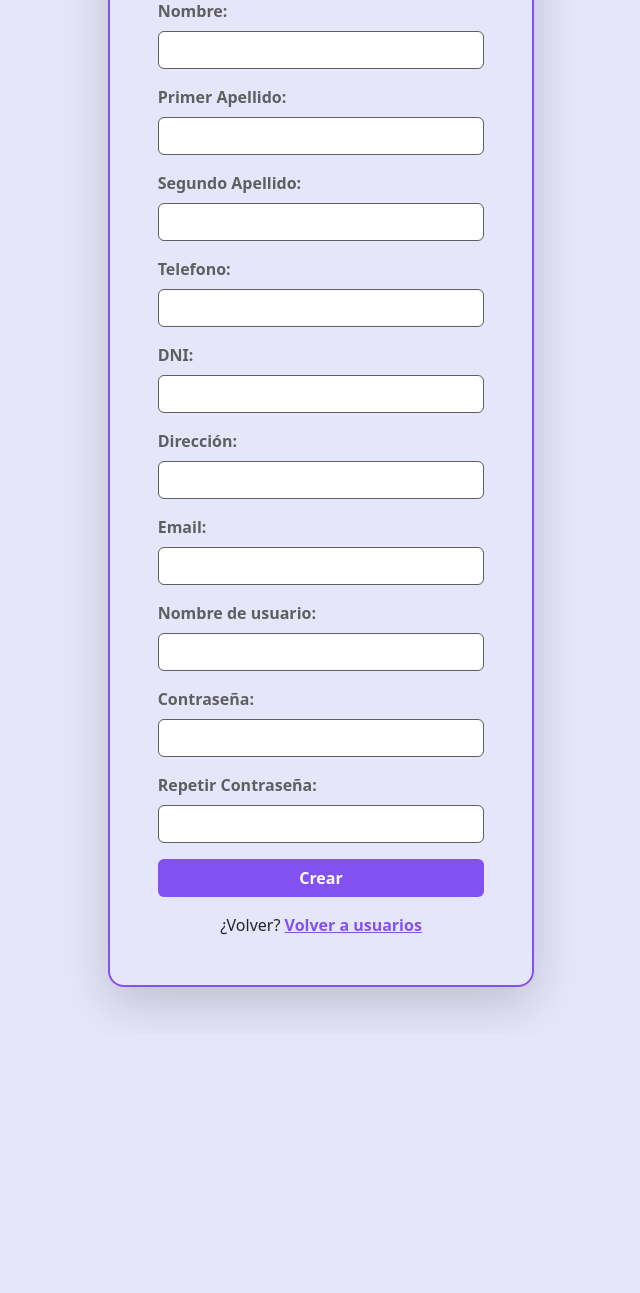
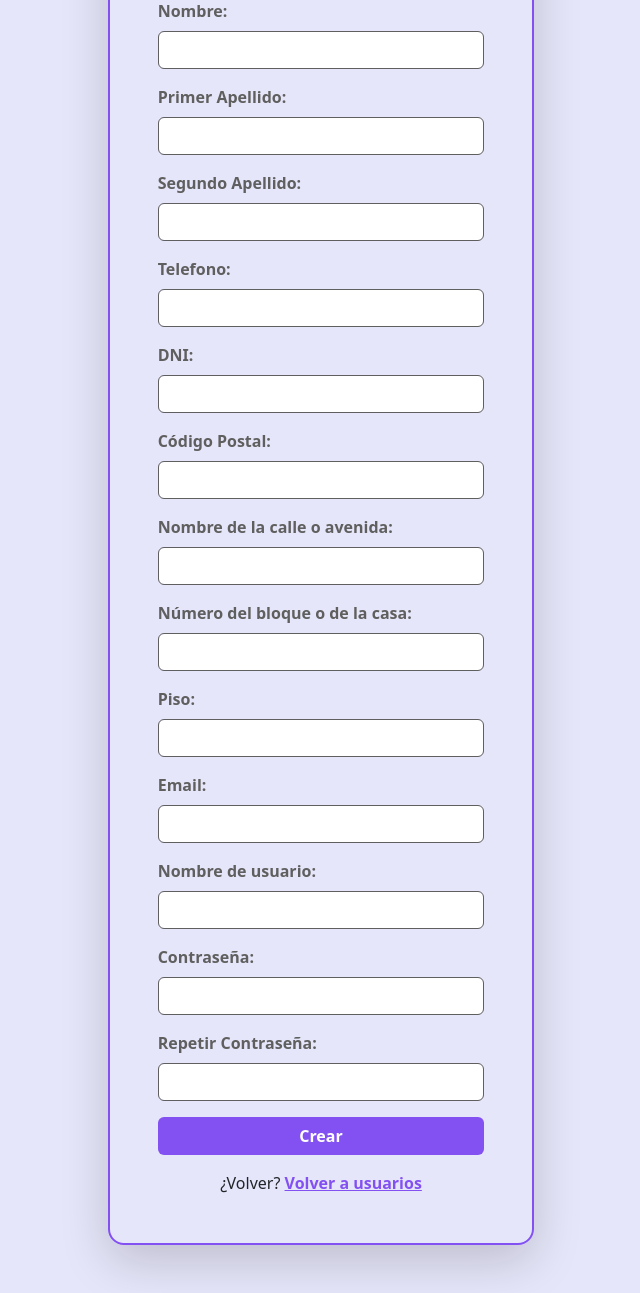
Before and after one commit to aaronhmn/TFG, a PHP site: page /controller/insertarUsuariosAdminController.php in a window 1280 px wide. Shown: the part 200-1493 px from the top of the page, without its empty margins (319-959 px from the left). Before the commit the page ends 1216 px from the top, so only its background shows below. Run offline with PHP 8.4, Linux system fonts and the light colour scheme; some libraries are stand-ins or nearby versions.

Commit message:
implementacion de funcion de banear usuario y nuevos campos de direccion del usuario

```diff
--- a/assets/styles/css/register.css
+++ b/assets/styles/css/register.css
@@ -15,7 +15,7 @@ body{
 .wrapper{
     position: relative;
     width: 600px;
-    height: 1140px;
+    height: 1340px;
     background-color: transparent;
     border: 2px solid #8350f2;
     border-radius: 20px;
--- a/controller/insertarUsuariosAdminController.php
+++ b/controller/insertarUsuariosAdminController.php
@@ -20,7 +20,10 @@ if ($_SERVER['REQUEST_METHOD'] == 'POST')
     $segundoApellido = $_POST['inputSegundoApellido'];
     $telefono = $_POST['inputTelefono'];
     $dni = $_POST['inputDNI'];
-    $direccion = $_POST['inputDireccion'];
+    $codigoPostal = $_POST['inputCodigoPostal'];
+    $calle = $_POST['inputCalle'];
+    $numeroBloque = $_POST['inputNumeroBloque'];
+    $piso = $_POST['inputPiso'];
     $email = $_POST['inputEmail'];
     $usuario = $_POST['inputUsuario'];
     $contraseña = $_POST['inputPassword'];
@@ -31,7 +34,10 @@ if ($_SERVER['REQUEST_METHOD'] == 'POST')
     $datosUsuario["segundo_apellido"] = utils::limpiar_datos($segundoApellido);
     $datosUsuario["telefono"] = utils::limpiar_datos($telefono);
     $datosUsuario["dni"] = utils::limpiar_datos($dni);
-    $datosUsuario["direccion"] = utils::limpiar_datos($direccion);
+    $datosUsuario["codigo_postal"] = utils::limpiar_datos($codigoPostal);
+    $datosUsuario["calle"] = utils::limpiar_datos($calle);
+    $datosUsuario["numero_bloque"] = utils::limpiar_datos($numeroBloque);
+    $datosUsuario["piso"] = utils::limpiar_datos($piso);
     $datosUsuario["email"] = utils::limpiar_datos($email);
     $datosUsuario["nombre_usuario"] = utils::limpiar_datos($usuario);
 
--- a/model/usuarioModel.php
+++ b/model/usuarioModel.php
@@ -129,7 +129,7 @@ class Usuario
         if (isset($usuario) && $conexPDO != null) {
             try {
                 //Preparamos la sentencia
-                $sentencia = $conexPDO->prepare("INSERT INTO genesis.usuario (nombre, primer_apellido, segundo_apellido, dni, email, contrasena, nombre_usuario, direccion, telefono, salt, activacion, activo) VALUES ( :nombre, :primer_apellido, :segundo_apellido, :dni, :email, :contrasena, :nombre_usuario, :direccion, :telefono, :salt, :activacion, :activo)");
+                $sentencia = $conexPDO->prepare("INSERT INTO genesis.usuario (nombre, primer_apellido, segundo_apellido, dni, email, contrasena, nombre_usuario, codigo_postal, calle, numero_bloque, piso, telefono, salt, activacion, activo) VALUES ( :nombre, :primer_apellido, :segundo_apellido, :dni, :email, :contrasena, :nombre_usuario, :codigo_postal, :calle, :numero_bloque, :piso, :telefono, :salt, :activacion, :activo)");
 
                 //Asociamos los valores a los parametros de la sentencia sql (A la izquierda el parámetro y a la derecha los valores como están en la base de datos)
                 $sentencia->bindParam(":nombre", $usuario["nombre"]);
@@ -139,7 +139,10 @@ class Usuario
                 $sentencia->bindParam(":email", $usuario["email"]);
                 $sentencia->bindParam(":contrasena", $usuario["contrasena"]);
                 $sentencia->bindParam(":nombre_usuario", $usuario["nombre_usuario"]);
-                $sentencia->bindParam(":direccion", $usuario["direccion"]);
+                $sentencia->bindParam(":codigo_postal", $usuario["codigo_postal"]);
+                $sentencia->bindParam(":calle", $usuario["calle"]);
+                $sentencia->bindParam(":numero_bloque", $usuario["numero_bloque"]);
+                $sentencia->bindParam(":piso", $usuario["piso"]);
                 $sentencia->bindParam(":telefono", $usuario["telefono"]);
                 $sentencia->bindParam(":salt", $usuario["salt"]);
                 $sentencia->bindParam(":activacion", $usuario["activacion"]);
@@ -184,7 +187,7 @@ class Usuario
         if (isset($usuario) && isset($usuario["idusuario"]) && is_numeric($usuario["idusuario"])  && $conexPDO != null) {
             try {
                 //Preparamos la sentencia
-                $sentencia = $conexPDO->prepare("UPDATE genesis.usuario set nombre=:nombre, primer_apellido=:primer_apellido, segundo_apellido=:segundo_apellido, dni=:dni, email=:email, nombre_usuario=:nombre_usuario, direccion=:direccion, telefono=:telefono, activacion=:activacion, activo=:activo, rol=:rol where idusuario=:idusuario");
+                $sentencia = $conexPDO->prepare("UPDATE genesis.usuario set nombre=:nombre, primer_apellido=:primer_apellido, segundo_apellido=:segundo_apellido, dni=:dni, email=:email, nombre_usuario=:nombre_usuario, codigo_postal=:codigo_postal, calle=:calle, numero_bloque=:numero_bloque, piso=:piso, telefono=:telefono, activacion=:activacion, activo=:activo, rol=:rol, estado=:estado where idusuario=:idusuario");
 
                 //Asociamos los valores a los parametros de la sentencia sql
                 $sentencia->bindParam(":idusuario", $usuario["idusuario"]);
@@ -194,11 +197,15 @@ class Usuario
                 $sentencia->bindParam(":dni", $usuario["dni"]);
                 $sentencia->bindParam(":email", $usuario["email"]);
                 $sentencia->bindParam(":nombre_usuario", $usuario["nombre_usuario"]);
-                $sentencia->bindParam(":direccion", $usuario["direccion"]);
+                $sentencia->bindParam(":codigo_postal", $usuario["codigo_postal"]);
+                $sentencia->bindParam(":calle", $usuario["calle"]);
+                $sentencia->bindParam(":numero_bloque", $usuario["numero_bloque"]);
+                $sentencia->bindParam(":piso", $usuario["piso"]);
                 $sentencia->bindParam(":telefono", $usuario["telefono"]);
                 $sentencia->bindParam(":activacion", $usuario["activacion"]);
                 $sentencia->bindParam(":activo", $usuario["activo"]);
                 $sentencia->bindParam(":rol", $usuario["rol"]);
+                $sentencia->bindParam(":estado", $usuario["estado"]);
                 /* $sentencia->bindParam(":contrasena", $usuario["contrasena"]); */
 
                 //Ejecutamos la sentencia
@@ -264,4 +271,34 @@ class Usuario
 
         return $result;
     }
+
+    function BanUsuarioPorId($idUsuario, $conexPDO)
+{
+    $result = null;
+
+    if (isset($idUsuario) && is_numeric($idUsuario) && $conexPDO != null) {
+        try {
+            // Primero, obtenemos el estado actual del usuario (si está baneado o no)
+            $sentencia = $conexPDO->prepare("SELECT estado FROM genesis.usuario WHERE idusuario = ?");
+            $sentencia->bindParam(1, $idUsuario, PDO::PARAM_INT);
+            $sentencia->execute();
+            $usuario = $sentencia->fetch(PDO::FETCH_ASSOC);
+
+            if ($usuario) {
+                // Invertimos el estado: si es 0 (activo), lo ponemos a 1 (baneado), y viceversa.
+                $nuevoEstado = $usuario['estado'] == 0 ? 1 : 0;
+
+                // Actualizamos el estado del usuario en la base de datos
+                $sentencia = $conexPDO->prepare("UPDATE genesis.usuario SET estado = ? WHERE idusuario = ?");
+                $sentencia->bindParam(1, $nuevoEstado, PDO::PARAM_INT);
+                $sentencia->bindParam(2, $idUsuario, PDO::PARAM_INT);
+                $result = $sentencia->execute();
+            }
+        } catch (PDOException $e) {
+            print("Error al cambiar el estado de baneo del usuario: " . $e->getMessage());
+        }
+    }
+
+    return $result;
 }
+}
--- a/view/insertarUsuarioAdminView.php
+++ b/view/insertarUsuarioAdminView.php
@@ -38,28 +38,43 @@ namespace views;
                     </div>
 
                     <div class="mb-3">
-                        <label style="color: #5f5f5f;" for="inputNombre" class="form-label"><b>Primer Apellido:</b></label>
+                        <label style="color: #5f5f5f;" for="inputPrimerApellido" class="form-label"><b>Primer Apellido:</b></label>
                         <input style="border: 1px solid #5f5f5f;"  type="text" class="form-control" name="inputPrimerApellido" aria-describedby="emailHelp">
                     </div>
 
                     <div class="mb-3">
-                        <label style="color: #5f5f5f;" for="inputNombre" class="form-label"><b>Segundo Apellido:</b></label>
+                        <label style="color: #5f5f5f;" for="inputSegundoApellido" class="form-label"><b>Segundo Apellido:</b></label>
                         <input style="border: 1px solid #5f5f5f;"  type="text" class="form-control" name="inputSegundoApellido" aria-describedby="emailHelp">
                     </div>
 
                     <div class="mb-3">
-                        <label style="color: #5f5f5f;" for="inputEdad" class="form-label"><b>Telefono:</b></label>
+                        <label style="color: #5f5f5f;" for="inputTelefono" class="form-label"><b>Telefono:</b></label>
                         <input style="border: 1px solid #5f5f5f;"  type="tel" class="form-control" name="inputTelefono" aria-describedby="emailHelp">
                     </div>
 
                     <div class="mb-3">
-                        <label style="color: #5f5f5f;" for="inputFechaNac" class="form-label"><b>DNI:</b></label>
+                        <label style="color: #5f5f5f;" for="inputDNI" class="form-label"><b>DNI:</b></label>
                         <input style="border: 1px solid #5f5f5f;"  type="text" class="form-control" name="inputDNI" aria-describedby="emailHelp">
                     </div>
 
                     <div class="mb-3">
-                        <label style="color: #5f5f5f;" for="inputSexo" class="form-label"><b>Dirección:</b></label>
-                        <input style="border: 1px solid #5f5f5f;"  type="text" class="form-control" name="inputDireccion" aria-describedby="emailHelp">
+                        <label style="color: #5f5f5f;" for="inputCodigoPostal" class="form-label"><b>Código Postal:</b></label>
+                        <input style="border: 1px solid #5f5f5f;"  type="number" class="form-control" name="inputCodigoPostal" aria-describedby="emailHelp">
+                    </div>
+
+                    <div class="mb-3">
+                        <label style="color: #5f5f5f;" for="inputCalle" class="form-label"><b>Nombre de la calle o avenida:</b></label>
+                        <input style="border: 1px solid #5f5f5f;"  type="text" class="form-control" name="inputCalle" aria-describedby="emailHelp">
+                    </div>
+
+                    <div class="mb-3">
+                        <label style="color: #5f5f5f;" for="inputNumeroBloque" class="form-label"><b>Número del bloque o de la casa:</b></label>
+                        <input style="border: 1px solid #5f5f5f;"  type="number" class="form-control" name="inputNumeroBloque" aria-describedby="emailHelp">
+                    </div>
+
+                    <div class="mb-3">
+                        <label style="color: #5f5f5f;" for="inputPiso" class="form-label"><b>Piso:</b></label>
+                        <input style="border: 1px solid #5f5f5f;"  type="text" class="form-control" name="inputPiso" aria-describedby="emailHelp">
                     </div>
 
                     <div class="mb-3">
@@ -68,7 +83,7 @@ namespace views;
                     </div>
 
                     <div class="mb-3">
-                        <label style="color: #5f5f5f;" for="inputEmail" class="form-label"><b>Nombre de usuario:</b></label>
+                        <label style="color: #5f5f5f;" for="inputUsuario" class="form-label"><b>Nombre de usuario:</b></label>
                         <input style="border: 1px solid #5f5f5f;"  type="text" class="form-control" name="inputUsuario" aria-describedby="emailHelp">
                     </div>
 
```
Also changed, not shown: controller/banearUsuarioController.php (added, +29 -0 lines), controller/loginController.php (+13 -11 lines), controller/modificarUsuarioController.php (+10 -2 lines), controller/registerController.php (+8 -2 lines), view/loginView.php (+10 -9 lines), view/modificarUsuarioView.php (+17 -2 lines), view/registerView.php (+13 -1 lines), view/usuarioAdminView.php (+40 -19 lines).
